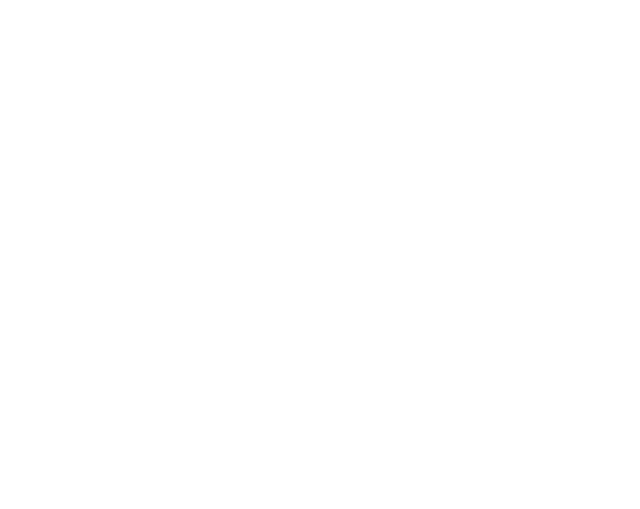
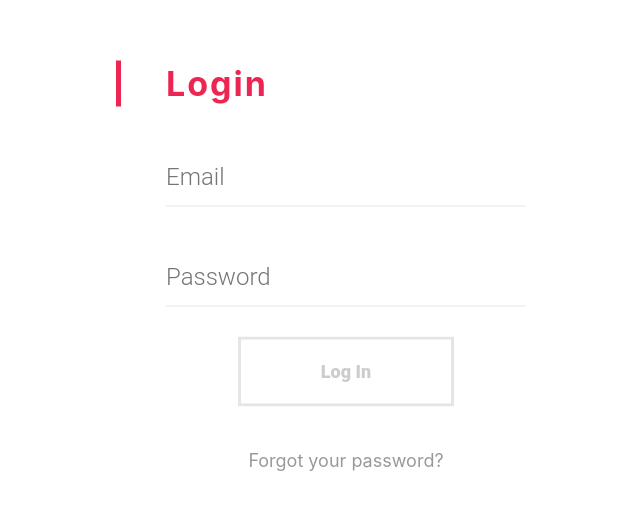
Before and after one commit to aswinidev/dbms-frontend, a Nuxt app: page /login in a window 1280 px wide. Before the commit this address had no page. Shown: the part 143-652 px from the top of the page, without its empty margins (294-934 px from the left). Built offline with nearby package versions, Linux system fonts and the light colour scheme.

Commit message:
login page

```diff
--- /dev/null
+++ b/assets/login/login.css
@@ -0,0 +1,336 @@
+.box {
+   position: relative;
+   top: 0;
+   opacity: 1;
+   float: left;
+   padding: 60px 50px 40px 50px;
+   width: 100%;
+   background: #fff;
+   border-radius: 10px;
+   transform: scale(1);
+   -webkit-transform: scale(1);
+   -ms-transform: scale(1);
+   z-index: 5;
+}
+
+.box.back {
+   transform: scale(.95);
+   -webkit-transform: scale(.95);
+   -ms-transform: scale(.95);
+   top: -20px;
+   opacity: .8;
+   z-index: -1;
+}
+
+.box:before {
+   content: "";
+   width: 100%;
+   height: 30px;
+   border-radius: 10px;
+   position: absolute;
+   top: -10px;
+   background: rgba(255, 255, 255, .6);
+   left: 0;
+   transform: scale(.95);
+   -webkit-transform: scale(.95);
+   -ms-transform: scale(.95);
+   z-index: -1;
+}
+
+.title {
+   width: 100%;
+   float: left;
+   line-height: 46px;
+   font-size: 34px;
+   font-weight: 700;
+   letter-spacing: 2px;
+   color: #ED2553;
+   position: relative;
+}
+
+.title:before {
+   content: "";
+   width: 5px;
+   height: 100%;
+   position: absolute;
+   top: 0;
+   left: -50px;
+   background: #ED2553;
+}
+
+.input,
+.input input,
+.input .spin,
+.button,
+.button button .button.login button i.fa,
+.material-button .shape:before,
+.material-button .shape:after,
+.button.login button {
+   transition: 300ms cubic-bezier(.4, 0, .2, 1);
+   -webkit-transition: 300ms cubic-bezier(.4, 0, .2, 1);
+   -ms-transition: 300ms cubic-bezier(.4, 0, .2, 1);
+}
+
+.material-button,
+.alt-2,
+.material-button .shape,
+.alt-2 .shape,
+.box {
+   transition: 400ms cubic-bezier(.4, 0, .2, 1);
+   -webkit-transition: 400ms cubic-bezier(.4, 0, .2, 1);
+   -ms-transition: 400ms cubic-bezier(.4, 0, .2, 1);
+}
+
+.input,
+.input input,
+.input .spin,
+.button,
+.button button {
+   width: 100%;
+   float: left;
+}
+
+.input,
+.button {
+   margin-top: 30px;
+   height: 70px;
+}
+
+.input,
+.input input,
+.button,
+.button button {
+   position: relative;
+}
+
+.input input {
+   height: 60px;
+   top: 10px;
+   border: none;
+   background: transparent;
+}
+
+.input input,
+.button button {
+   font-family: 'Roboto', sans-serif;
+   font-size: 24px;
+   color: rgba(0, 0, 0, 0.8);
+   font-weight: 300;
+}
+
+.input:before,
+.input .spin {
+   width: 100%;
+   height: 1px;
+   position: absolute;
+   bottom: 0;
+   left: 0;
+}
+
+.input:before {
+   content: "";
+   background: rgba(0, 0, 0, 0.1);
+   z-index: 3;
+}
+
+.input .spin {
+   background: #ED2553;
+   z-index: 4;
+   width: 0;
+}
+
+
+
+
+.button.login {
+   width: 60%;
+   left: 20%;
+}
+
+.button.login button,
+.button button {
+   width: 100%;
+   line-height: 64px;
+   left: 0%;
+   background-color: transparent;
+   border: 3px solid rgba(0, 0, 0, 0.1);
+   font-weight: 900;
+   font-size: 18px;
+   color: rgba(0, 0, 0, 0.2);
+}
+
+.button.login {
+   margin-top: 30px;
+}
+
+.button {
+   margin-top: 20px;
+}
+
+.button button {
+   background-color: #fff;
+   color: #ED2553;
+   border: none;
+}
+
+.button.login button.active {
+   border: 3px solid transparent;
+   color: #fff !important;
+}
+
+.button.login button.active span {
+   opacity: 0;
+   transform: scale(0);
+   -webkit-transform: scale(0);
+   -ms-transform: scale(0);
+}
+
+.button.login button.active i.fa {
+   opacity: 1;
+   transform: scale(1) rotate(-0deg);
+   -webkit-transform: scale(1) rotate(-0deg);
+   -ms-transform: scale(1) rotate(-0deg);
+}
+
+.button.login button i.fa {
+   width: 100%;
+   height: 100%;
+   position: absolute;
+   top: 0;
+   left: 0;
+   line-height: 60px;
+   transform: scale(0) rotate(-45deg);
+   -webkit-transform: scale(0) rotate(-45deg);
+   -ms-transform: scale(0) rotate(-45deg);
+}
+
+.button.login button:hover {
+   color: #ED2553;
+   border-color: #ED2553;
+}
+
+.button {
+   margin: 40px 0;
+   overflow: hidden;
+   z-index: 2;
+}
+
+.button button {
+   cursor: pointer;
+   position: relative;
+   z-index: 2;
+}
+
+.pass-forgot {
+   width: 100%;
+   float: left;
+   text-align: center;
+   color: rgba(0, 0, 0, 0.4);
+   font-size: 18px;
+}
+
+.click-efect {
+   position: absolute;
+   top: 0;
+   left: 0;
+   background: #ED2553;
+   border-radius: 50%;
+}
+
+.material-button,
+.alt-2 {
+   width: 140px;
+   height: 140px;
+   border-radius: 50%;
+   background: #ED2553;
+   position: absolute;
+   top: 40px;
+   right: -70px;
+   cursor: pointer;
+   z-index: 100;
+   transform: translate(0%, 0%);
+   -webkit-transform: translate(0%, 0%);
+   -ms-transform: translate(0%, 0%);
+}
+
+.material-button .shape,
+.alt-2 .shape {
+   position: absolute;
+   top: 0;
+   right: 0;
+   width: 100%;
+   height: 100%;
+}
+
+.material-button .shape:before,
+.alt-2 .shape:before,
+.material-button .shape:after,
+.alt-2 .shape:after {
+   content: "";
+   background: #fff;
+   position: absolute;
+   top: 50%;
+   left: 50%;
+   transform: translate(-50%, -50%) rotate(360deg);
+   -webkit-transform: translate(-50%, -50%) rotate(360deg);
+   -ms-transform: translate(-50%, -50%) rotate(360deg);
+}
+
+.material-button .shape:before,
+.alt-2 .shape:before {
+   width: 25px;
+   height: 4px;
+}
+
+.material-button .shape:after,
+.alt-2 .shape:after {
+   height: 25px;
+   width: 4px;
+}
+
+.material-button.active,
+.alt-2.active {
+   top: 50%;
+   right: 50%;
+   transform: translate(50%, -50%) rotate(0deg);
+   -webkit-transform: translate(50%, -50%) rotate(0deg);
+   -ms-transform: translate(50%, -50%) rotate(0deg);
+}
+
+body {
+   background-image: url("~/static/imgs/hotel.jpg");
+   background-position: center;
+   background-size: cover;
+   background-repeat: no-repeat;
+   min-height: 100vh;
+   font-family: 'Roboto', sans-serif;
+}
+
+body,
+html {
+   overflow: hidden;
+}
+
+.materialContainer {
+   width: 100%;
+   max-width: 460px;
+   position: absolute;
+   top: 50%;
+   left: 50%;
+   transform: translate(-50%, -50%);
+   -webkit-transform: translate(-50%, -50%);
+   -ms-transform: translate(-50%, -50%);
+}
+
+*,
+*:after,
+*::before {
+   -webkit-box-sizing: border-box;
+   -moz-box-sizing: border-box;
+   box-sizing: border-box;
+   margin: 0;
+   padding: 0;
+   text-decoration: none;
+   list-style-type: none;
+   outline: none;
+}
--- /dev/null
+++ b/pages/about.vue
@@ -0,0 +1,9 @@
+<template>
+  <div>Welcome</div>
+</template>
+
+<script>
+export default {
+
+}
+</script>
--- /dev/null
+++ b/pages/login.vue
@@ -0,0 +1,33 @@
+<template>
+  <div class="materialContainer">
+    <div class="box">
+      <div class="title">
+        Login
+      </div>
+
+      <div class="input">
+        <input id="pEmail" type="text" name="pEmail" placeholder="Email">
+        <span class="spin" />
+      </div>
+
+      <div class="input">
+        <input id="password" type="password" name="password" placeholder="Password">
+        <span class="spin" />
+      </div>
+
+      <div class="button login">
+        <button><span>Log In</span> <i class="fa fa-check" /></button>
+      </div>
+
+      <a href="" class="pass-forgot">Forgot your password?</a>
+    </div>
+  </div>
+</template>
+
+<script>
+export default {}
+</script>
+
+<style scoped>
+    @import url(@/assets/login/login.css);
+</style>
```
Also changed, not shown: components/Feedback.vue (added), pages/contact.vue (added), pages/employee/index.vue (added), pages/user/index.vue (added).
